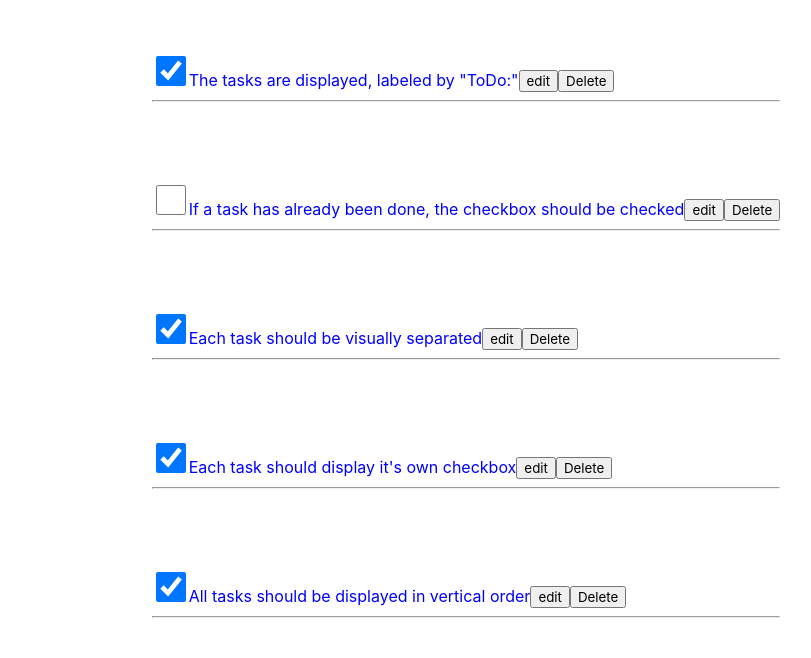
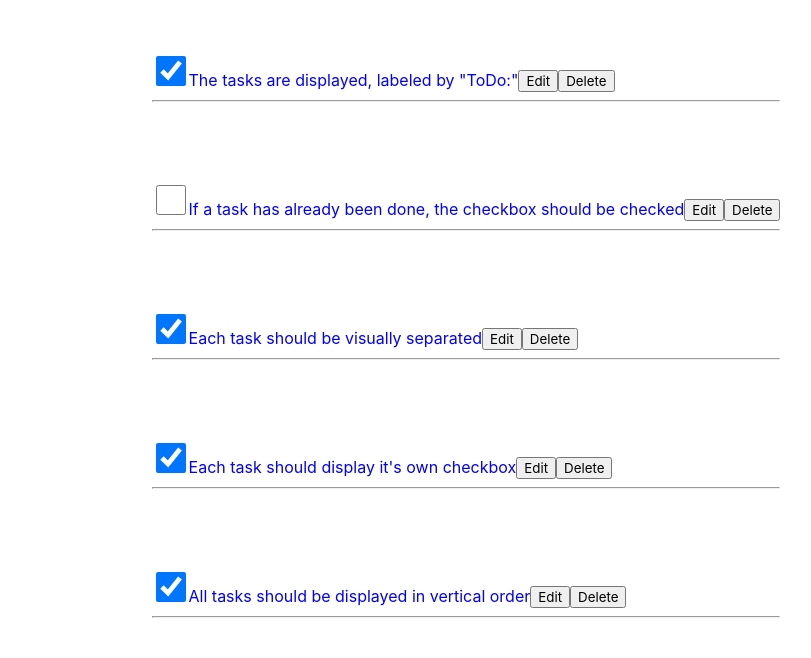
Before and after one commit to HishamAlmannai/capstone-project, a Next.js app: page / in a window 1280 px wide. Shown: the part 175-833 px from the top of the page, without its empty margins (194-1005 px from the left). Built offline with nearby package versions, Linux system fonts and the light colour scheme.

Commit message:
How to callback

```diff
--- a/src/components/Form/Form.js
+++ b/src/components/Form/Form.js
@@ -7,10 +7,14 @@ export default function Form({ editMode, id }) {
 	const addTask = useStore(state => state.addTask);
 	const tasks = useStore(state => state.tasks);
 
+	//const dunno = useCallback(() => {});
+
 	if (editMode) {
 		const taskInput = tasks.find(element => element.id === id).name;
 		console.log(taskInput);
 		setInputValue(taskInput);
+	} else {
+		console.log('false');
 	}
 
 	function onSubmit(inputValue, event) {
--- a/src/components/Task/Task.js
+++ b/src/components/Task/Task.js
@@ -23,7 +23,7 @@ export default function Task(props) {
 							setEditMode(true);
 						}}
 					>
-						edit
+						Edit
 					</Button>
 				</>
 			)}
```
